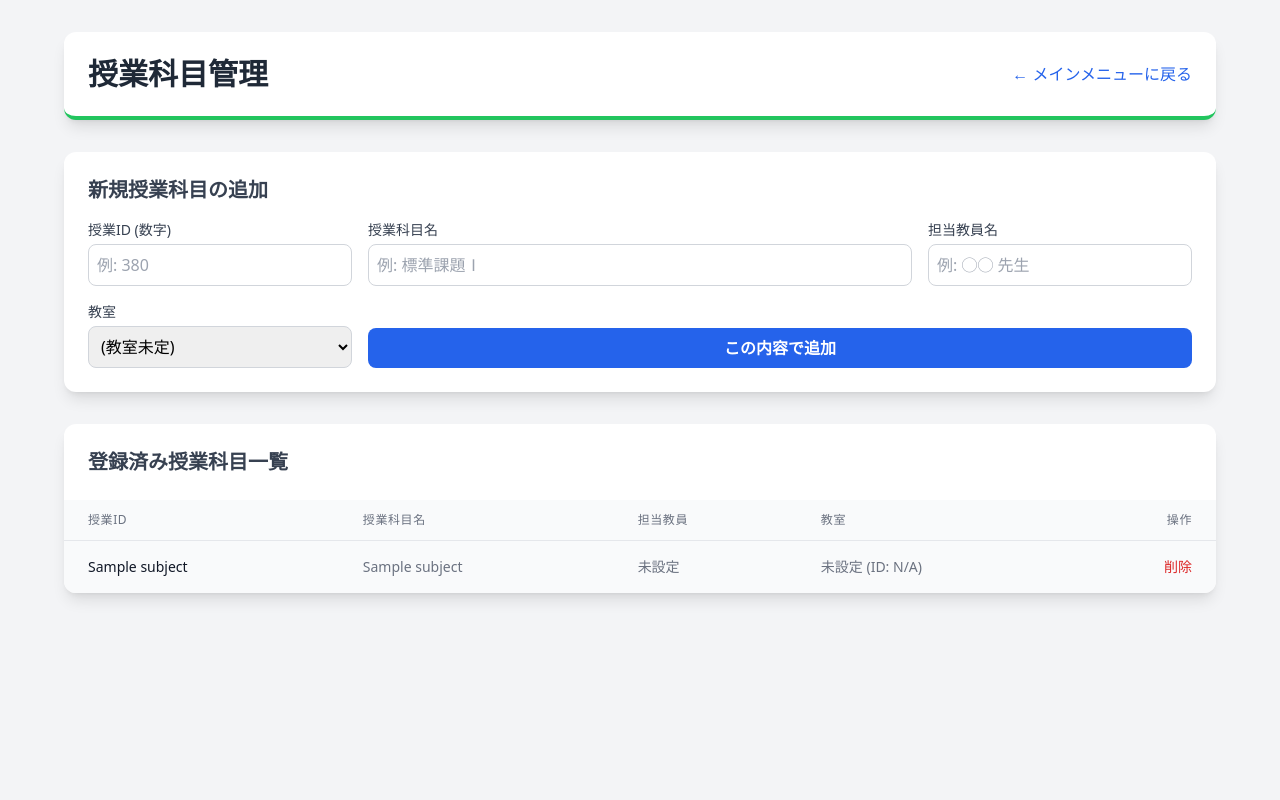
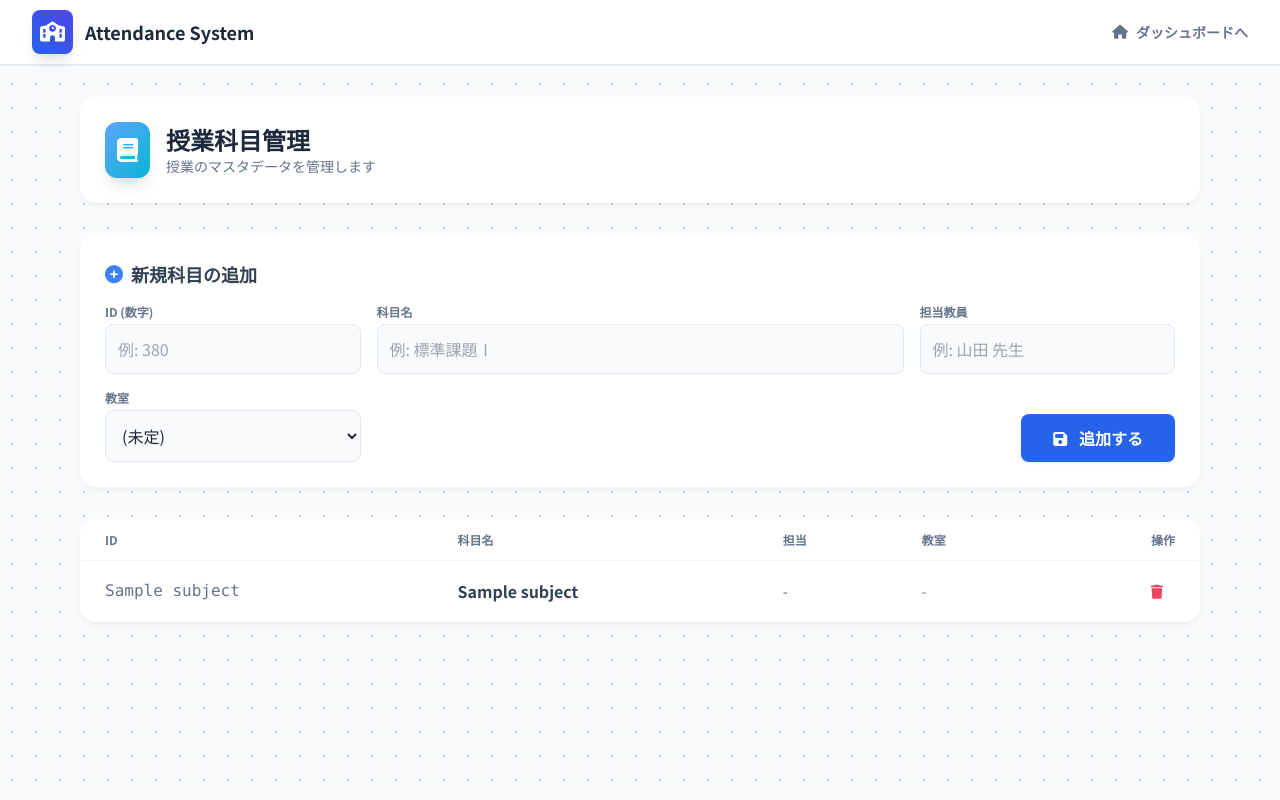
Before and after one commit to tea859/linebot-attendance, a Python web app: template templates/manage_subjects.html in a window 1280 px wide. Run offline with Jinja, Linux system fonts and the light colour scheme; the template is opened without the code that fills it: most values are stand-ins (such as "Sample title", 1, 10 or a date in 2020); some libraries are stand-ins or nearby versions.

Commit message:
Update manage_subjects.html

```diff
--- a/templates/manage_subjects.html
+++ b/templates/manage_subjects.html
@@ -5,102 +5,113 @@
     <meta name="viewport" content="width=device-width, initial-scale=1.0">
     <title>授業科目管理</title>
     <script src="https://cdn.tailwindcss.com"></script>
+    <link href="https://cdnjs.cloudflare.com/ajax/libs/font-awesome/6.0.0/css/all.min.css" rel="stylesheet">
+    <link href="https://fonts.googleapis.com/css2?family=Noto+Sans+JP:wght@400;500;700&display=swap" rel="stylesheet">
     <style>
-        .table-striped tbody tr:nth-child(odd) {
-            background-color: #f9fafb;
-        }
+        body { font-family: 'Noto Sans JP', sans-serif; background-color: #f8fafc; background-image: radial-gradient(#cbd5e1 1px, transparent 1px); background-size: 24px 24px; color: #1e293b; }
+        .glass-card { background: rgba(255, 255, 255, 0.9); backdrop-filter: blur(10px); border: 1px solid rgba(255, 255, 255, 0.5); box-shadow: 0 4px 6px -1px rgba(0, 0, 0, 0.05); border-radius: 16px; }
+        .animate-fade-in { animation: fadeIn 0.5s ease-out forwards; }
+        @keyframes fadeIn { from { opacity: 0; transform: translateY(10px); } to { opacity: 1; transform: translateY(0); } }
     </style>
 </head>
-<body class="bg-gray-100 p-8">
-    <div class="max-w-6xl mx-auto">
-        <header class="bg-white p-6 rounded-xl shadow-lg mb-8 border-b-4 border-green-500 flex justify-between items-center">
-            <h1 class="text-3xl font-bold text-gray-800">授業科目管理</h1>
-            <a href="/" class="text-blue-600 hover:text-blue-800 font-medium transition duration-150">← メインメニューに戻る</a>
+<body class="pb-20">
+
+    <nav class="sticky top-0 z-50 bg-white/90 backdrop-blur-md border-b border-slate-200 shadow-sm">
+        <div class="max-w-7xl mx-auto px-4 sm:px-6 lg:px-8">
+            <div class="flex justify-between h-16 items-center">
+                <div class="flex items-center gap-3">
+                    <div class="bg-gradient-to-tr from-blue-600 to-indigo-600 text-white p-2 rounded-lg shadow-lg"><i class="fas fa-school text-xl"></i></div>
+                    <span class="font-bold text-lg text-slate-800">Attendance System</span>
+                </div>
+                <a href="/" class="text-slate-500 hover:text-indigo-600 font-bold text-sm flex items-center gap-2 transition"><i class="fas fa-home"></i> ダッシュボードへ</a>
+            </div>
+        </div>
+    </nav>
+
+    <div class="max-w-6xl mx-auto px-4 pt-8">
+        <header class="glass-card p-6 mb-8 flex items-center gap-4 animate-fade-in">
+            <div class="bg-gradient-to-br from-blue-400 to-cyan-500 text-white p-3 rounded-xl shadow-lg"><i class="fas fa-book text-2xl"></i></div>
+            <div>
+                <h1 class="text-2xl font-bold text-slate-800">授業科目管理</h1>
+                <p class="text-slate-500 text-sm">授業のマスタデータを管理します</p>
+            </div>
         </header>
 
         {% if message %}
-            <div class="p-4 mb-6 rounded-lg
-                {% if category == 'success' %} bg-green-100 text-green-700 border border-green-400
-                {% elif category == 'error' %} bg-red-100 text-red-700 border border-red-400
-                {% endif %}" role="alert">
-                <p>{{ message }}</p>
+        <div class="animate-fade-in mb-6 p-4 rounded-xl border flex items-center gap-3 shadow-sm {% if category == 'success' %}bg-emerald-50 border-emerald-200 text-emerald-700{% else %}bg-rose-50 border-rose-200 text-rose-700{% endif %}">
+            <i class="fas fa-info-circle"></i> <span class="font-medium">{{ message }}</span>
         </div>
         {% endif %}
 
-        <div class="bg-white p-6 rounded-xl shadow-lg mb-8">
-            <h2 class="text-xl font-semibold mb-4 text-gray-700">新規授業科目の追加</h2>
+        <div class="glass-card p-6 mb-8 animate-fade-in" style="animation-delay: 0.1s;">
+            <h2 class="text-lg font-bold text-slate-700 mb-4 flex items-center gap-2"><i class="fas fa-plus-circle text-blue-500"></i> 新規科目の追加</h2>
             <form method="POST" action="/manage_subjects">
                 <input type="hidden" name="action" value="add">
                 <div class="grid grid-cols-1 md:grid-cols-4 gap-4 items-end">
-                    <div class="md:col-span-1">
-                        <label for="subject_id" class="block text-sm font-medium text-gray-700">授業ID (数字)</label>
-                        <input type="number" name="subject_id" id="subject_id" required
-                               class="mt-1 w-full p-2 border border-gray-300 rounded-lg" placeholder="例: 380">
+                    <div>
+                        <label class="block text-xs font-bold text-slate-500 uppercase mb-1">ID (数字)</label>
+                        <input type="number" name="subject_id" required class="w-full p-3 bg-slate-50 border border-slate-200 rounded-lg focus:ring-2 focus:ring-blue-500" placeholder="例: 380">
                     </div>
                     <div class="md:col-span-2">
-                        <label for="subject_name" class="block text-sm font-medium text-gray-700">授業科目名</label>
-                        <input type="text" name="subject_name" id="subject_name" required
-                               class="mt-1 w-full p-2 border border-gray-300 rounded-lg" placeholder="例: 標準課題Ⅰ">
+                        <label class="block text-xs font-bold text-slate-500 uppercase mb-1">科目名</label>
+                        <input type="text" name="subject_name" required class="w-full p-3 bg-slate-50 border border-slate-200 rounded-lg focus:ring-2 focus:ring-blue-500" placeholder="例: 標準課題Ⅰ">
                     </div>
-                    <div class="md:col-span-1">
-                        <label for="teacher_name" class="block text-sm font-medium text-gray-700">担当教員名</label>
-                        <input type="text" name="teacher_name" id="teacher_name"
-                               class="mt-1 w-full p-2 border border-gray-300 rounded-lg" placeholder="例: ◯◯ 先生">
+                    <div>
+                        <label class="block text-xs font-bold text-slate-500 uppercase mb-1">担当教員</label>
+                        <input type="text" name="teacher_name" class="w-full p-3 bg-slate-50 border border-slate-200 rounded-lg focus:ring-2 focus:ring-blue-500" placeholder="例: 山田 先生">
                     </div>
-                    <div class="md:col-span-1">
-                        <label for="room_id" class="block text-sm font-medium text-gray-700">教室</label>
-                        <select name="room_id" id="room_id" class="mt-1 w-full p-2 border border-gray-300 rounded-lg">
-                            <option value="">(教室未定)</option>
+                    <div>
+                        <label class="block text-xs font-bold text-slate-500 uppercase mb-1">教室</label>
+                        <select name="room_id" class="w-full p-3 bg-slate-50 border border-slate-200 rounded-lg focus:ring-2 focus:ring-blue-500">
+                            <option value="">(未定)</option>
                             {% for room in rooms %}
-                            <option value="{{ room[0] }}">{{ room[1] }} (ID: {{ room[0] }})</option>
+                            <option value="{{ room[0] }}">{{ room[1] }}</option>
                             {% endfor %}
                         </select>
                     </div>
-                    <div class="md:col-span-3">
-                        <button type="submit" class="w-full bg-blue-600 text-white font-bold py-2 px-6 rounded-lg hover:bg-blue-700 transition duration-150">
-                            この内容で追加
+                    <div class="md:col-span-3 text-right">
+                        <button type="submit" class="w-full md:w-auto bg-blue-600 hover:bg-blue-700 text-white font-bold py-3 px-8 rounded-lg shadow transition">
+                            <i class="fas fa-save mr-2"></i> 追加する
                         </button>
                     </div>
                 </div>
             </form>
         </div>
 
-        <div class="bg-white rounded-xl shadow-lg overflow-hidden">
-            <h2 class="text-xl font-semibold text-gray-700 p-6">登録済み授業科目一覧</h2>
-            <table class="min-w-full divide-y divide-gray-200 table-striped">
-                <thead class="bg-gray-50">
+        <div class="glass-card overflow-hidden animate-fade-in" style="animation-delay: 0.2s;">
+            <div class="overflow-x-auto max-h-[600px]">
+                <table class="min-w-full divide-y divide-slate-100">
+                    <thead class="bg-white sticky top-0">
                         <tr>
-                        <th class="px-6 py-3 text-left text-xs font-medium text-gray-500 uppercase tracking-wider">授業ID</th>
-                        <th class="px-6 py-3 text-left text-xs font-medium text-gray-500 uppercase tracking-wider">授業科目名</th>
-                        <th class="px-6 py-3 text-left text-xs font-medium text-gray-500 uppercase tracking-wider">担当教員</th>
-                        <th class="px-6 py-3 text-left text-xs font-medium text-gray-500 uppercase tracking-wider">教室</th>
-                        <th class="px-6 py-3 text-right text-xs font-medium text-gray-500 uppercase tracking-wider">操作</th>
+                            <th class="px-6 py-3 text-left text-xs font-bold text-slate-500 uppercase">ID</th>
+                            <th class="px-6 py-3 text-left text-xs font-bold text-slate-500 uppercase">科目名</th>
+                            <th class="px-6 py-3 text-left text-xs font-bold text-slate-500 uppercase">担当</th>
+                            <th class="px-6 py-3 text-left text-xs font-bold text-slate-500 uppercase">教室</th>
+                            <th class="px-6 py-3 text-right text-xs font-bold text-slate-500 uppercase">操作</th>
                         </tr>
                     </thead>
-                <tbody class="divide-y divide-gray-200">
+                    <tbody class="divide-y divide-slate-50 bg-white">
                         {% for subject in subjects %}
-                    <tr>
-                        <td class="px-6 py-4 whitespace-nowrap text-sm font-medium text-gray-900">{{ subject[0] }}</td>
-                        <td class="px-6 py-4 whitespace-nowrap text-sm text-gray-500">{{ subject[1] }}</td>
-                        <td class="px-6 py-4 whitespace-nowrap text-sm text-gray-500">{{ subject[2] or '未設定' }}</td>
-                        <td class="px-6 py-4 whitespace-nowrap text-sm text-gray-500">{{ subject[3] or '未設定' }} (ID: {{ subject[4] or 'N/A' }})</td>
-                        <td class="px-6 py-4 whitespace-nowrap text-sm text-right">
-                            <form method="POST" action="/manage_subjects" class="inline"
-                                  onsubmit="return confirm('本当に {{ subject[1] }} (ID: {{ subject[0] }}) を削除しますか？\nこの科目の時間割と出席記録もすべて削除されます！');">
+                        <tr class="hover:bg-slate-50 transition">
+                            <td class="px-6 py-4 font-mono text-slate-500">{{ subject[0] }}</td>
+                            <td class="px-6 py-4 font-bold text-slate-700">{{ subject[1] }}</td>
+                            <td class="px-6 py-4 text-sm text-slate-600">{{ subject[2] or '-' }}</td>
+                            <td class="px-6 py-4 text-sm text-slate-500">{{ subject[3] or '-' }}</td>
+                            <td class="px-6 py-4 text-right">
+                                <form method="POST" action="/manage_subjects" class="inline" onsubmit="return confirm('本当に削除しますか？');">
                                     <input type="hidden" name="action" value="delete">
                                     <input type="hidden" name="subject_id" value="{{ subject[0] }}">
-                                <button type="submit" class="text-red-600 hover:text-red-900 font-medium">削除</button>
+                                    <button class="text-rose-500 hover:text-rose-700 text-sm font-bold hover:bg-rose-50 px-3 py-1 rounded transition"><i class="fas fa-trash"></i></button>
                                 </form>
                             </td>
                         </tr>
                         {% else %}
-                    <tr>
-                        <td colspan="5" class="px-6 py-4 text-center text-sm text-gray-500">授業科目はまだ登録されていません。</td>
-                    </tr>
+                        <tr><td colspan="5" class="px-6 py-8 text-center text-slate-400">データがありません</td></tr>
                         {% endfor %}
                     </tbody>
                 </table>
             </div>
         </div>
+    </div>
 </body>
 </html>
```
Lines whose indentation alone changed are shown as unchanged.
